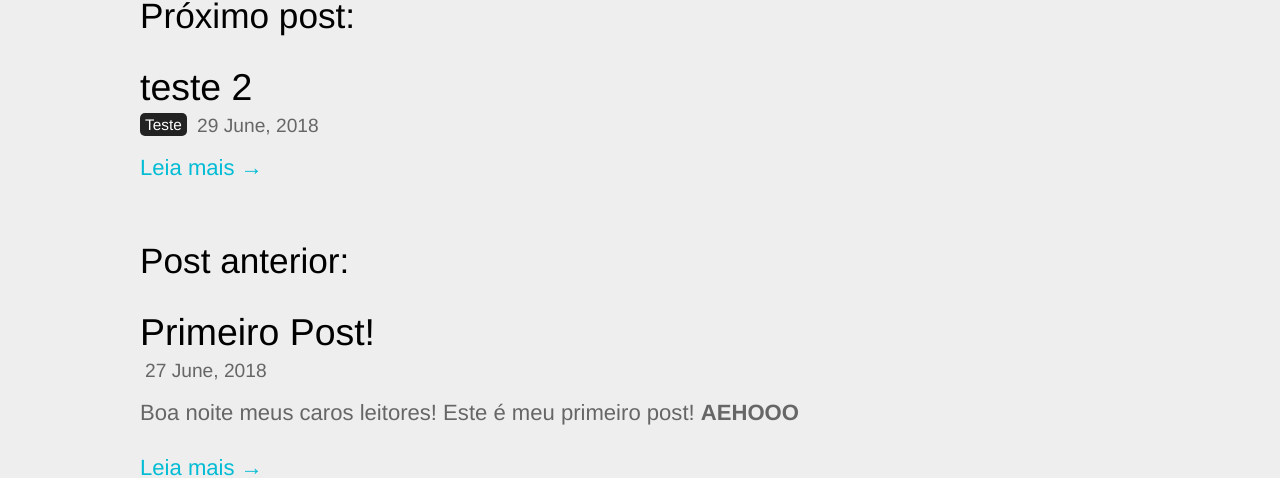
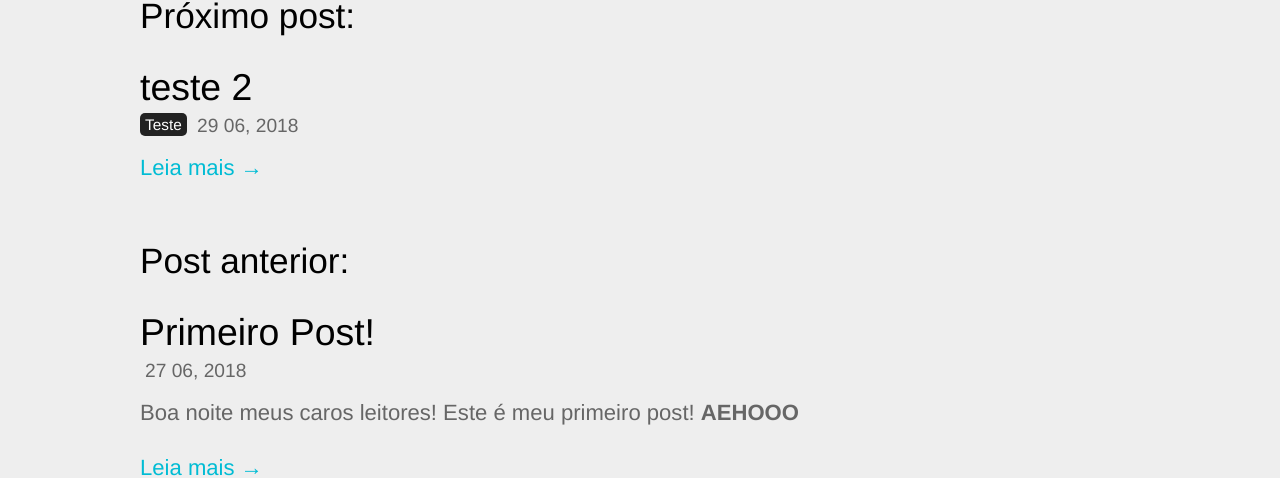
Before and after one commit to Kelvao/kelvao.github.io, a Jekyll site: the page built from _posts/2018-06-28-teste.md, in a window 1280 px wide and 900 px high, scrolled down 1471 px. Shown: the part 145-623 px from the top of the window. Built offline with Jekyll 4.4.1, drawn with Linux system fonts in a browser that asks for light colours; some of the changed lines change nothing that is shown.

Commit message:
Updated '_includes/post-title-navigation.html' via CloudCannon

```diff
--- a/_includes/post-title-navigation.html
+++ b/_includes/post-title-navigation.html
@@ -5,20 +5,19 @@
 		</span>
 	{% endfor %}
 	{% assign m = include.page.date | date: "%-m" %}
-    {{ include.page.date | date: "%-d" }}
     {% case m %}
-        {% when '1' %}Janeiro
-        {% when '2' %}Fevereiro
-        {% when '3' %}Março
-        {% when '4' %}Abril
-        {% when '5' %}Maio
-        {% when '6' %}Junho
-        {% when '7' %}Julho
-        {% when '8' %}Agosto
-        {% when '9' %}Setembro
-        {% when '10' %}Outubro
-        {% when '11' %}Novembro
-        {% when '12' %}Desembro
+        {% when '1' %} m = 'Janeiro'
+        {% when '2' %} m = 'Fevereiro'
+        {% when '3' %} m = 'Março'
+        {% when '4' %} m = 'Abril'
+        {% when '5' %} m = 'Maio'
+        {% when '6' %} m = 'Junho'
+        {% when '7' %} m = 'Julho'
+        {% when '8' %} m = 'Agosto'
+        {% when '9' %} m = 'Setembro'
+        {% when '10' %} m = 'Outubro'
+        {% when '11' %} m = 'Novembro'
+        {% when '12' %} m = 'Dezembro'
     {% endcase %}
-	<span class="post-date">{{ include.post.date | date: "%d %B, %Y" }}</span>
+	<span class="post-date">{{ include.post.date | date: "%d %m, %Y" }}</span>
 </p>
```
